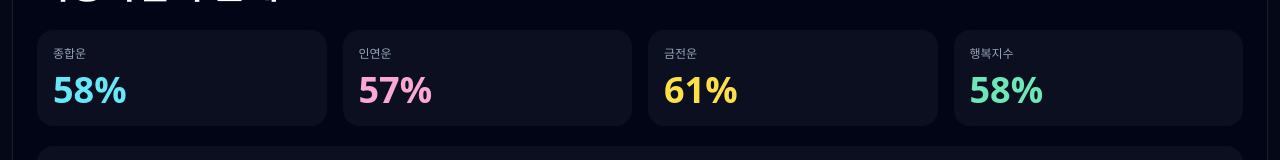
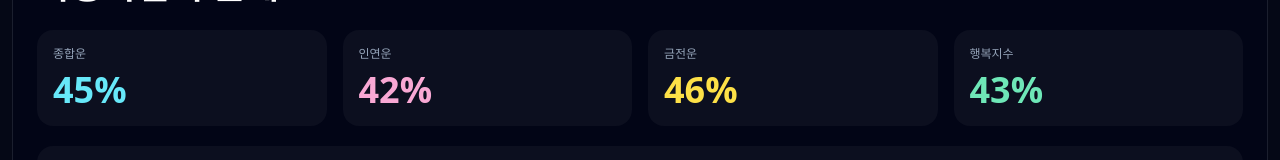
Before and after one commit to biophilia28-png/fortune-flow-app, a React (Vite) app: page / in a window 1280 px wide. Shown: the part 197-357 px from the top of the page. Built offline with nearby package versions, Linux system fonts and the light colour scheme; the HTML template or start-up script is replaced by a standard one.

Commit message:
Update fortuneEngine.js

```diff
--- a/src/fortuneEngine.js
+++ b/src/fortuneEngine.js
@@ -94,7 +94,7 @@ export function getDailyFortune(date = new Date(), user = {}) {
   const sinsal = pick(SINSAL, seed + 13);
 
   const conflictScore = 40 + (seed % 45);
-  const base = 45 + (seed % 35);
+  const base = 25 + (seed % 65);
 
   const love = clamp(base + ((seed % 17) - 5));
   const money = clamp(base + (((seed >> 2) % 19) - 6));
```
